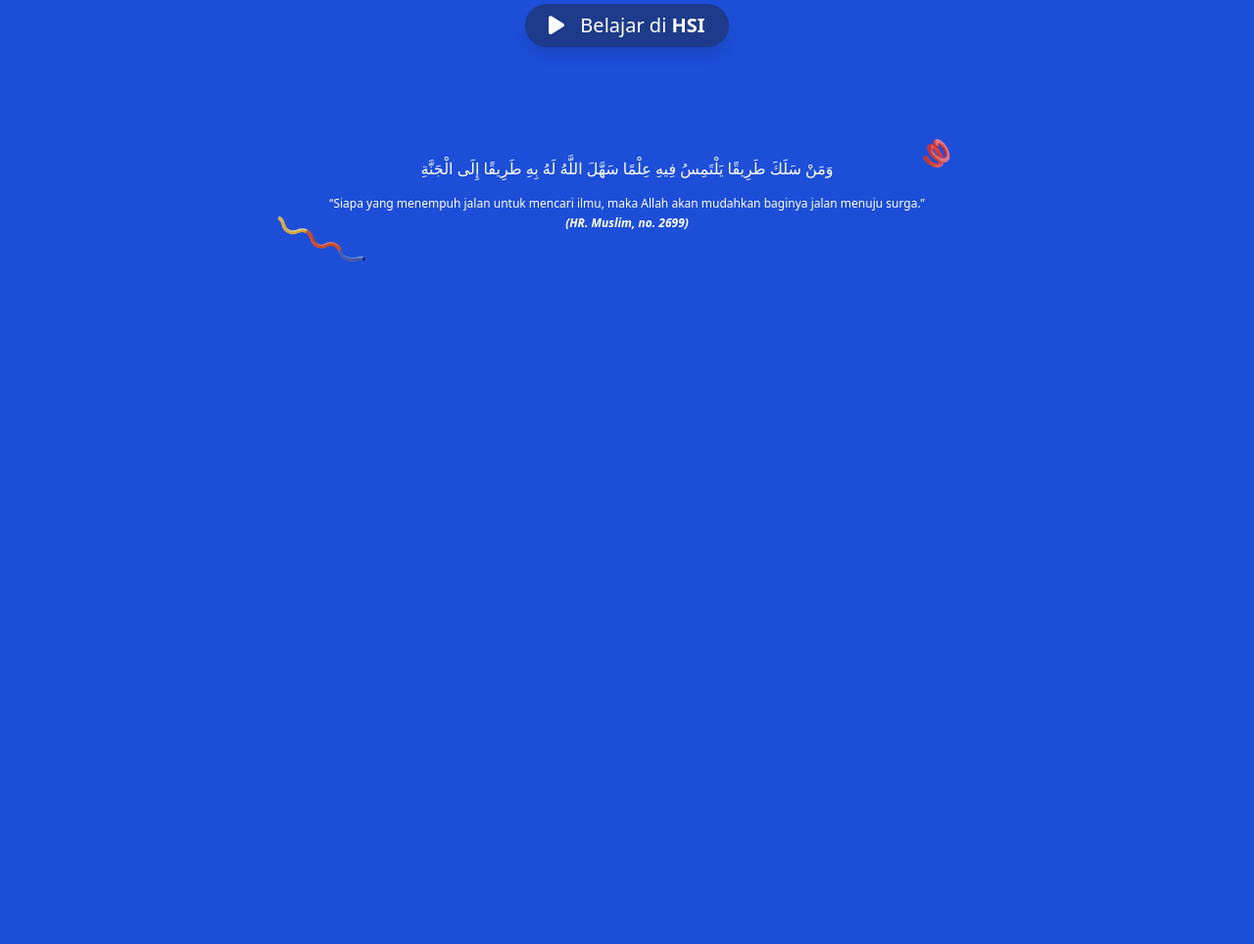
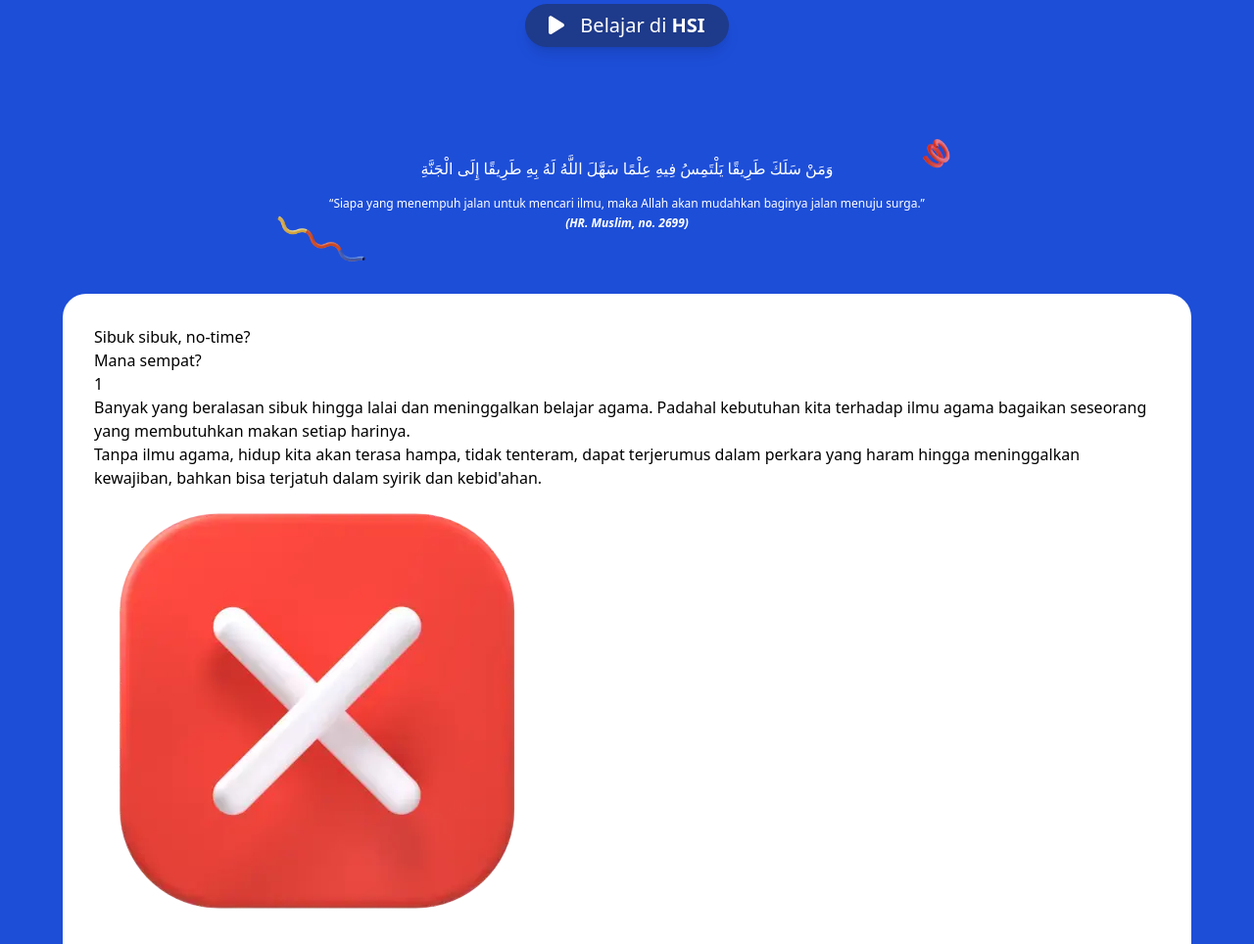
Before and after one commit to fitrifityanto/duplikat-daftarhsi, a plain HTML site: page index.html in a window 1280 px wide. Shown: the part 736-1700 px from the top of the page at 98% size. Before the commit the page ends 1036 px from the top, so only its background shows below. Drawn offline with nearby package versions, Linux system fonts and the light colour scheme.

Commit message:
card number 1: content

```diff
--- a/index.html
+++ b/index.html
@@ -70,7 +70,7 @@
 
     <main>
         <!-- kutipan hadits -->
-        <div>
+        <section>
             <div class="flex flex-col text-white items-center mt-10 md:mt-14 text-center px-1 md:px-0" >
                 <div class="flex flex-col items-end">
                     <div class="w-16 md:w-20 -mb-10 -mr-36">
@@ -86,8 +86,33 @@
                     </div>
                 </div>
             </div>
-        </div>
-
+        </section>
+        <!-- card number 1 -->
+         <section>
+            <div class="w-full max-w-6xl mx-auto bg-white rounded-3xl p-8 border-white">
+                <div>
+                    <div><h2>Sibuk sibuk, no-time?</h2></div>
+                    <div>
+                        <div>
+                            <div><p>Mana sempat?</p></div>
+                            <div>1</div>
+                        </div>
+                        <div>
+                            <p>
+                                Banyak yang beralasan sibuk hingga lalai dan meninggalkan belajar agama. Padahal kebutuhan kita terhadap ilmu agama bagaikan seseorang yang membutuhkan makan setiap harinya.
+                            </p>
+                            <p>
+                                Tanpa ilmu agama, hidup kita akan terasa hampa, tidak tenteram, dapat terjerumus dalam perkara yang haram hingga meninggalkan kewajiban, bahkan bisa terjatuh dalam syirik dan kebid'ahan.
+                            </p>
+                    </div>
+                    </div>
+                </div>
+                <div>
+                    <div><img src="assets/images/icon_delete.webp" </div>
+                    <div><img src="assets/images/icon_clock.webp" </div>
+                </div>
+            </div>
+         </section>
     </main>
 
 </body>
```
